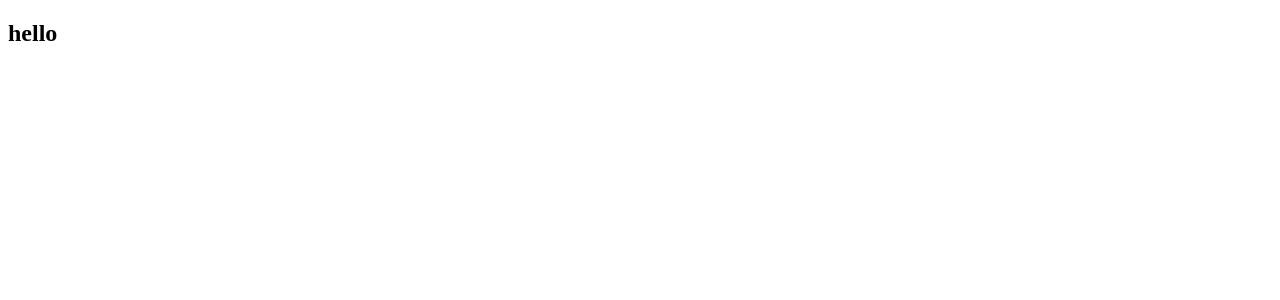
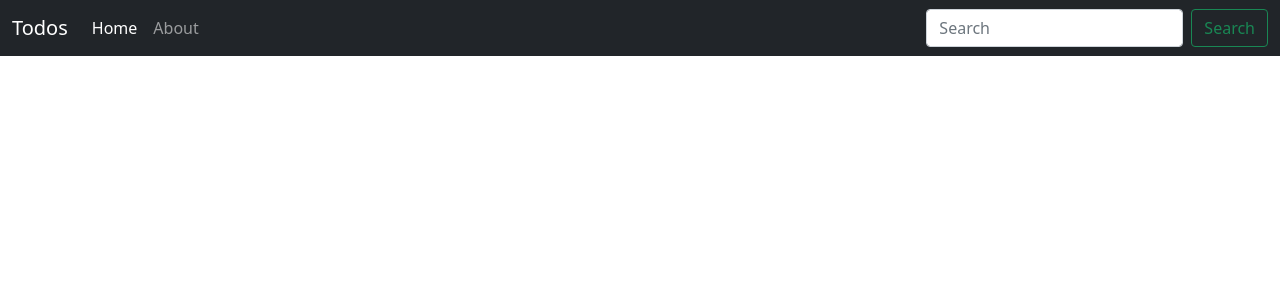
Before and after one commit to skandsisodia87/Todos-List-ReactJs, a React (Create React App) app: page / in a window 1280 px wide. Shown: the top 300 px of the page. Built offline with nearby package versions, Linux system fonts and the light colour scheme.

Commit message:
Adding Components

```diff
--- a/public/index.html
+++ b/public/index.html
@@ -10,10 +10,12 @@
     />
     <link rel="apple-touch-icon" href="%PUBLIC_URL%/logo192.png" />
     <!-- <link rel="manifest" href="%PUBLIC_URL%/manifest.json" /> -->
+    <link href="https://cdn.jsdelivr.net/npm/bootstrap@5.0.2/dist/css/bootstrap.min.css" rel="stylesheet" integrity="sha384-EVSTQN3/azprG1Anm3QDgpJLIm9Nao0Yz1ztcQTwFspd3yD65VohhpuuCOmLASjC" crossorigin="anonymous">
     <title>Todo List</title>
   </head>
   <body>
     <noscript>You need to enable JavaScript to run this app.</noscript>
     <div id="root"></div>
+    <script src="https://cdn.jsdelivr.net/npm/bootstrap@5.0.2/dist/js/bootstrap.bundle.min.js" integrity="sha384-MrcW6ZMFYlzcLA8Nl+NtUVF0sA7MsXsP1UyJoMp4YLEuNSfAP+JcXn/tWtIaxVXM" crossorigin="anonymous"></script>
   </body>
 </html>
--- a/src/App.js
+++ b/src/App.js
@@ -1,8 +1,9 @@
+import Header from "./component/Header";
 
 function App() {
   return (
     <div>
-      <h2>hello</h2>
+      <Header/>
     </div>
   );
 }
--- /dev/null
+++ b/src/component/Header.js
@@ -0,0 +1,28 @@
+import React from 'react'
+
+export default function Header() {
+    return (
+        <nav className="navbar navbar-expand-lg navbar-dark bg-dark">
+            <div className="container-fluid">
+                <a className="navbar-brand" href="/">Todos</a>
+                <button className="navbar-toggler" type="button" data-bs-toggle="collapse" data-bs-target="#navbarSupportedContent" aria-controls="navbarSupportedContent" aria-expanded="false" aria-label="Toggle navigation">
+                    <span className="navbar-toggler-icon"></span>
+                </button>
+                <div className="collapse navbar-collapse" id="navbarSupportedContent">
+                    <ul className="navbar-nav me-auto mb-2 mb-lg-0">
+                        <li className="nav-item">
+                            <a className="nav-link active" aria-current="page" href="#">Home</a>
+                        </li>
+                        <li className="nav-item">
+                            <a className="nav-link" href="#">About</a>
+                        </li>
+                    </ul>
+                    <form className="d-flex">
+                        <input className="form-control me-2" type="search" placeholder="Search" aria-label="Search"/>
+                            <button className="btn btn-outline-success" type="submit">Search</button>
+                    </form>
+                </div>
+            </div>
+        </nav>
+    )
+}
```
Also changed, not shown: src/component/Footer.js (added, +9 -0 lines), src/component/Todo.js (added, +9 -0 lines), src/component/Todos.js (added, +9 -0 lines).
